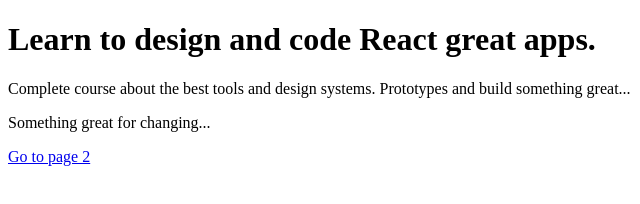
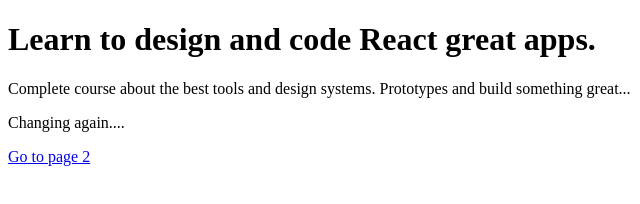
Before and after one commit to Andhar7/React-App, a Gatsby site: page / in a window 1280 px wide. Shown: the full height of the page, 0-640 px from the left. Built offline with nearby package versions, Linux system fonts and the light colour scheme; Gatsby itself is replaced by a stand-in of ours.

Commit message:
watching button

```diff
--- a/src/pages/index.js
+++ b/src/pages/index.js
@@ -6,7 +6,7 @@
     <h1>Learn to design and code React great apps.</h1>
     <p>Complete course about the best tools and design systems.
       Prototypes and build something great... </p>
-    <p>Something great for changing...</p>
+    <p>Changing again....</p>
     <Link to="/page-2/">Go to page 2</Link>
   </div>
 )
```
